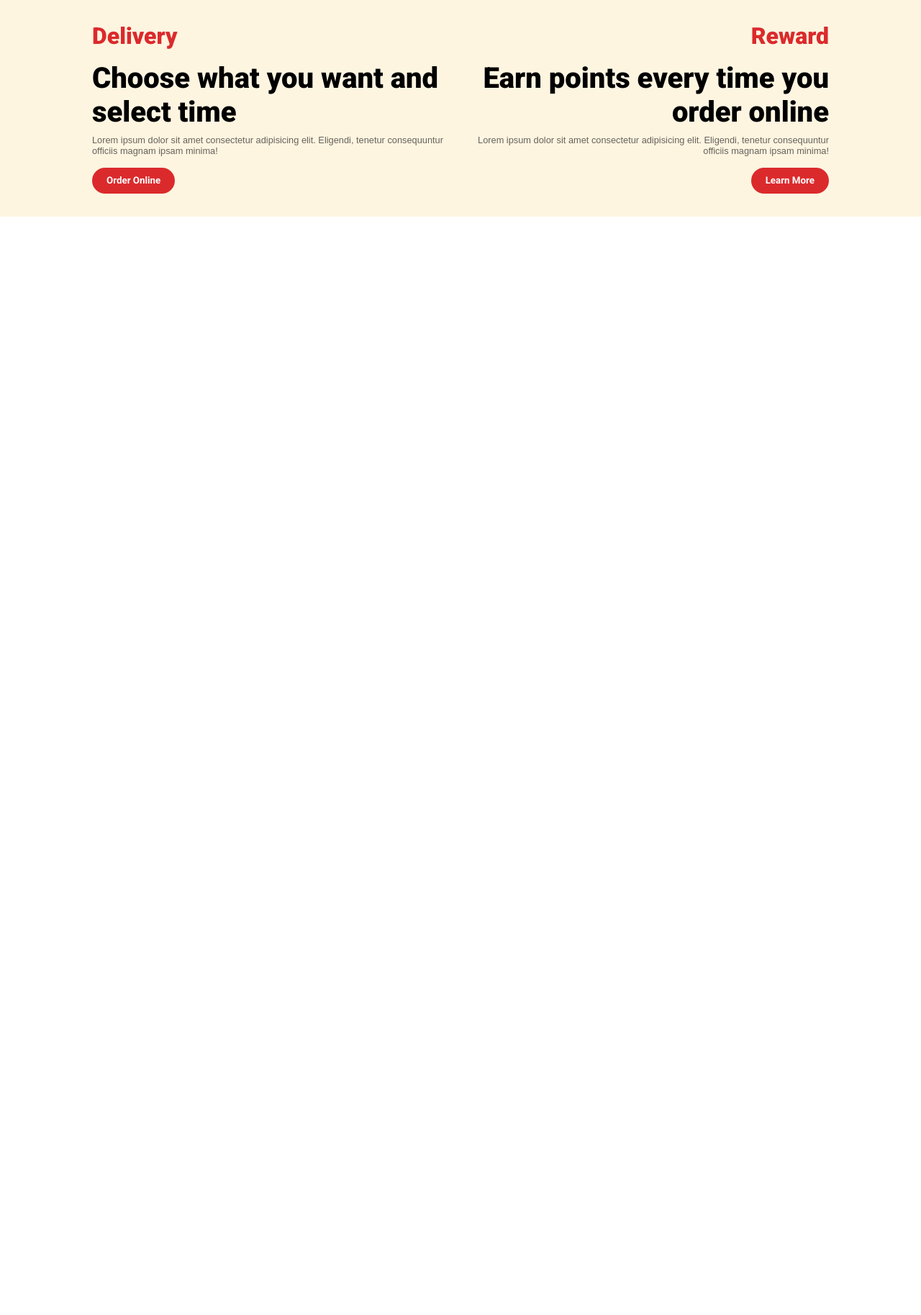
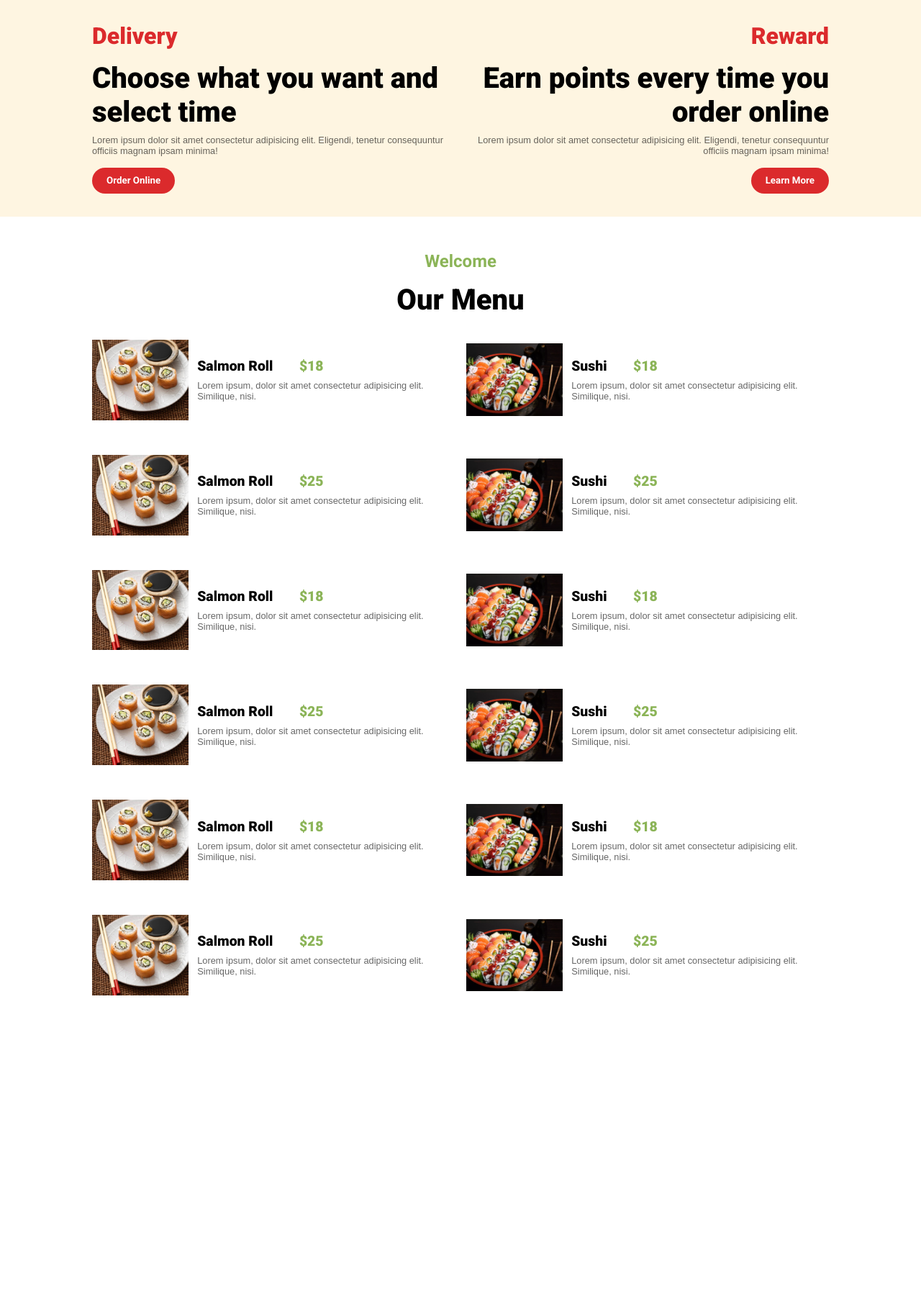
Before and after one commit to Hassan-Mehmood/uni_4th_semester_project, a PHP site: page / in a window 1280 px wide. Shown: the part 550-2377 px from the top of the page at 72% size. Before the commit the page ends 851 px from the top, so only its background shows below. Run offline with PHP 8.4, Linux system fonts and the light colour scheme; some libraries are stand-ins or nearby versions.

Commit message:
Made the first menu

```diff
--- a/Styles/style.css
+++ b/Styles/style.css
@@ -3,6 +3,7 @@
 :root {
   --red: #db2a2c;
   --white: #fff;
+  --green: #8bb457;
   --roboto: 'Roboto', sans-serif;
 }
 /* Resetting the default margins and paddings */
@@ -229,3 +230,70 @@ nav.bg-black {
     font-size: 2rem;
   }
 }
+
+.menu_section {
+  padding: 3rem 0 0 0;
+}
+.menu_section .menu_welcome,
+.menu_section .menu_heading {
+  text-align: center;
+  font-family: var(--roboto);
+}
+
+.menu_section .menu_welcome {
+  color: var(--green);
+  font-size: 1.5rem;
+}
+
+.menu_section .menu_heading {
+  margin: 1rem 0;
+  font-size: 2.5rem;
+  font-weight: 900;
+}
+
+.menu_item .menu_item_img {
+  width: 150px;
+}
+
+.menu_item .menu_item_img img {
+  display: block;
+  max-width: 100%;
+  object-fit: contain;
+}
+
+.menu_item {
+  display: flex;
+  align-items: center;
+  gap: 0.75rem;
+  margin: 2.5rem 0;
+}
+
+.menu_item .menu_item_text .menu_item_name {
+  display: inline-block;
+  font-size: 1.21rem;
+  font-family: var(--roboto);
+  font-weight: 900;
+  margin: 0 2rem 0.5rem 0;
+}
+.menu_item .menu_item_text .menu_item_price {
+  font-family: var(--roboto);
+  font-weight: 900;
+  font-size: 1.21rem;
+  color: var(--green);
+}
+
+.menu_item .menu_item_text .menu_item_detail {
+  color: rgba(0, 0, 0, 0.6);
+  font-size: 0.8rem;
+}
+
+@media screen and (min-width: 800px) {
+  .menu_items {
+    display: grid;
+    gap: 1rem;
+    grid-template-columns: repeat(2, 1fr);
+  }
+  .menu_item {
+    margin: 1rem 0;
+  }
+}
--- a/index.html
+++ b/index.html
@@ -39,7 +39,7 @@
       </section>
     </main>
 
-    <section class="order_and_delivery_section" style="margin-bottom: 1500px">
+    <section class="order_and_delivery_section">
       <div class="order_and_delivery_container max_width">
         <div class="delivery_container">
           <h3 class="title">Delivery</h3>
@@ -62,6 +62,158 @@
       </div>
     </section>
 
+    <section class="menu_section max_width" style="margin-bottom: 1500px">
+      <h3 class="menu_welcome">Welcome</h3>
+      <h2 class="menu_heading">Our Menu</h2>
+
+      <div class="menu_items">
+        <div class="menu_item">
+          <div class="menu_item_img">
+            <img src="./Images/menu_item1.jpg" alt="Food Item Image" />
+          </div>
+          <div class="menu_item_text">
+            <h4 class="menu_item_name">Salmon Roll</h4>
+            <span class="menu_item_price">$18</span>
+            <p class="menu_item_detail">
+              Lorem ipsum, dolor sit amet consectetur adipisicing elit. Similique, nisi.
+            </p>
+          </div>
+        </div>
+        <div class="menu_item">
+          <div class="menu_item_img">
+            <img src="./Images/menu_item2.jpg" alt="Food Item Image" />
+          </div>
+          <div class="menu_item_text">
+            <h4 class="menu_item_name">Sushi</h4>
+            <span class="menu_item_price">$18</span>
+            <p class="menu_item_detail">
+              Lorem ipsum, dolor sit amet consectetur adipisicing elit. Similique, nisi.
+            </p>
+          </div>
+        </div>
+        <div class="menu_item">
+          <div class="menu_item_img">
+            <img src="./Images/menu_item1.jpg" alt="Food Item Image" />
+          </div>
+          <div class="menu_item_text">
+            <h4 class="menu_item_name">Salmon Roll</h4>
+            <span class="menu_item_price">$25</span>
+            <p class="menu_item_detail">
+              Lorem ipsum, dolor sit amet consectetur adipisicing elit. Similique, nisi.
+            </p>
+          </div>
+        </div>
+        <div class="menu_item">
+          <div class="menu_item_img">
+            <img src="./Images/menu_item2.jpg" alt="Food Item Image" />
+          </div>
+          <div class="menu_item_text">
+            <h4 class="menu_item_name">Sushi</h4>
+            <span class="menu_item_price">$25</span>
+            <p class="menu_item_detail">
+              Lorem ipsum, dolor sit amet consectetur adipisicing elit. Similique, nisi.
+            </p>
+          </div>
+        </div>
+        <div class="menu_item">
+          <div class="menu_item_img">
+            <img src="./Images/menu_item1.jpg" alt="Food Item Image" />
+          </div>
+          <div class="menu_item_text">
+            <h4 class="menu_item_name">Salmon Roll</h4>
+            <span class="menu_item_price">$18</span>
+            <p class="menu_item_detail">
+              Lorem ipsum, dolor sit amet consectetur adipisicing elit. Similique, nisi.
+            </p>
+          </div>
+        </div>
+        <div class="menu_item">
+          <div class="menu_item_img">
+            <img src="./Images/menu_item2.jpg" alt="Food Item Image" />
+          </div>
+          <div class="menu_item_text">
+            <h4 class="menu_item_name">Sushi</h4>
+            <span class="menu_item_price">$18</span>
+            <p class="menu_item_detail">
+              Lorem ipsum, dolor sit amet consectetur adipisicing elit. Similique, nisi.
+            </p>
+          </div>
+        </div>
+        <div class="menu_item">
+          <div class="menu_item_img">
+            <img src="./Images/menu_item1.jpg" alt="Food Item Image" />
+          </div>
+          <div class="menu_item_text">
+            <h4 class="menu_item_name">Salmon Roll</h4>
+            <span class="menu_item_price">$25</span>
+            <p class="menu_item_detail">
+              Lorem ipsum, dolor sit amet consectetur adipisicing elit. Similique, nisi.
+            </p>
+          </div>
+        </div>
+        <div class="menu_item">
+          <div class="menu_item_img">
+            <img src="./Images/menu_item2.jpg" alt="Food Item Image" />
+          </div>
+          <div class="menu_item_text">
+            <h4 class="menu_item_name">Sushi</h4>
+            <span class="menu_item_price">$25</span>
+            <p class="menu_item_detail">
+              Lorem ipsum, dolor sit amet consectetur adipisicing elit. Similique, nisi.
+            </p>
+          </div>
+        </div>
+        <div class="menu_item">
+          <div class="menu_item_img">
+            <img src="./Images/menu_item1.jpg" alt="Food Item Image" />
+          </div>
+          <div class="menu_item_text">
+            <h4 class="menu_item_name">Salmon Roll</h4>
+            <span class="menu_item_price">$18</span>
+            <p class="menu_item_detail">
+              Lorem ipsum, dolor sit amet consectetur adipisicing elit. Similique, nisi.
+            </p>
+          </div>
+        </div>
+        <div class="menu_item">
+          <div class="menu_item_img">
+            <img src="./Images/menu_item2.jpg" alt="Food Item Image" />
+          </div>
+          <div class="menu_item_text">
+            <h4 class="menu_item_name">Sushi</h4>
+            <span class="menu_item_price">$18</span>
+            <p class="menu_item_detail">
+              Lorem ipsum, dolor sit amet consectetur adipisicing elit. Similique, nisi.
+            </p>
+          </div>
+        </div>
+        <div class="menu_item">
+          <div class="menu_item_img">
+            <img src="./Images/menu_item1.jpg" alt="Food Item Image" />
+          </div>
+          <div class="menu_item_text">
+            <h4 class="menu_item_name">Salmon Roll</h4>
+            <span class="menu_item_price">$25</span>
+            <p class="menu_item_detail">
+              Lorem ipsum, dolor sit amet consectetur adipisicing elit. Similique, nisi.
+            </p>
+          </div>
+        </div>
+        <div class="menu_item">
+          <div class="menu_item_img">
+            <img src="./Images/menu_item2.jpg" alt="Food Item Image" />
+          </div>
+          <div class="menu_item_text">
+            <h4 class="menu_item_name">Sushi</h4>
+            <span class="menu_item_price">$25</span>
+            <p class="menu_item_detail">
+              Lorem ipsum, dolor sit amet consectetur adipisicing elit. Similique, nisi.
+            </p>
+          </div>
+        </div>
+      </div>
+    </section>
+
     <script src="./Script/app.js"></script>
   </body>
 </html>
```
Also changed, not shown: Images/menu_item1.jpg (added), Images/menu_item2.jpg (added).
